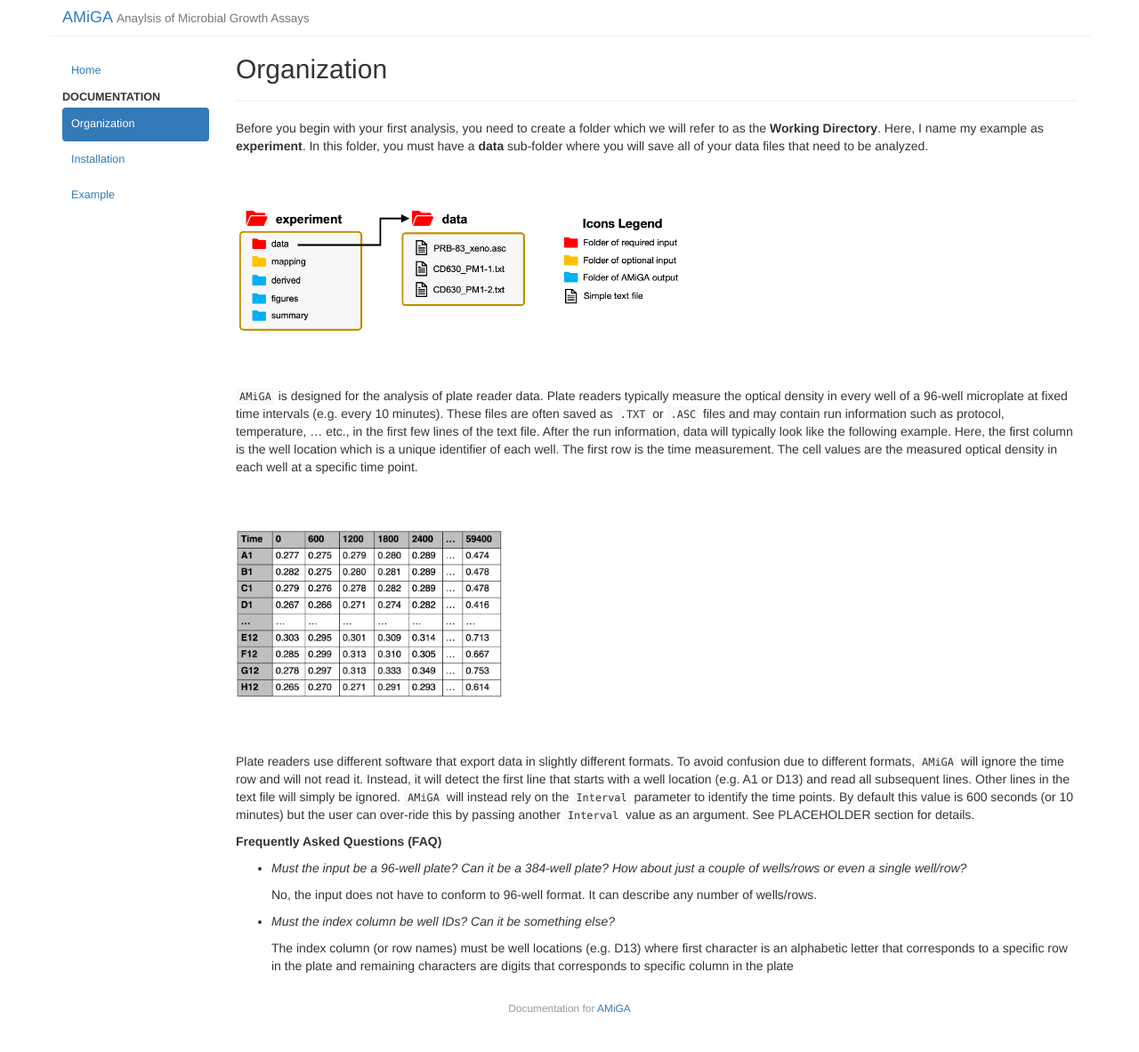
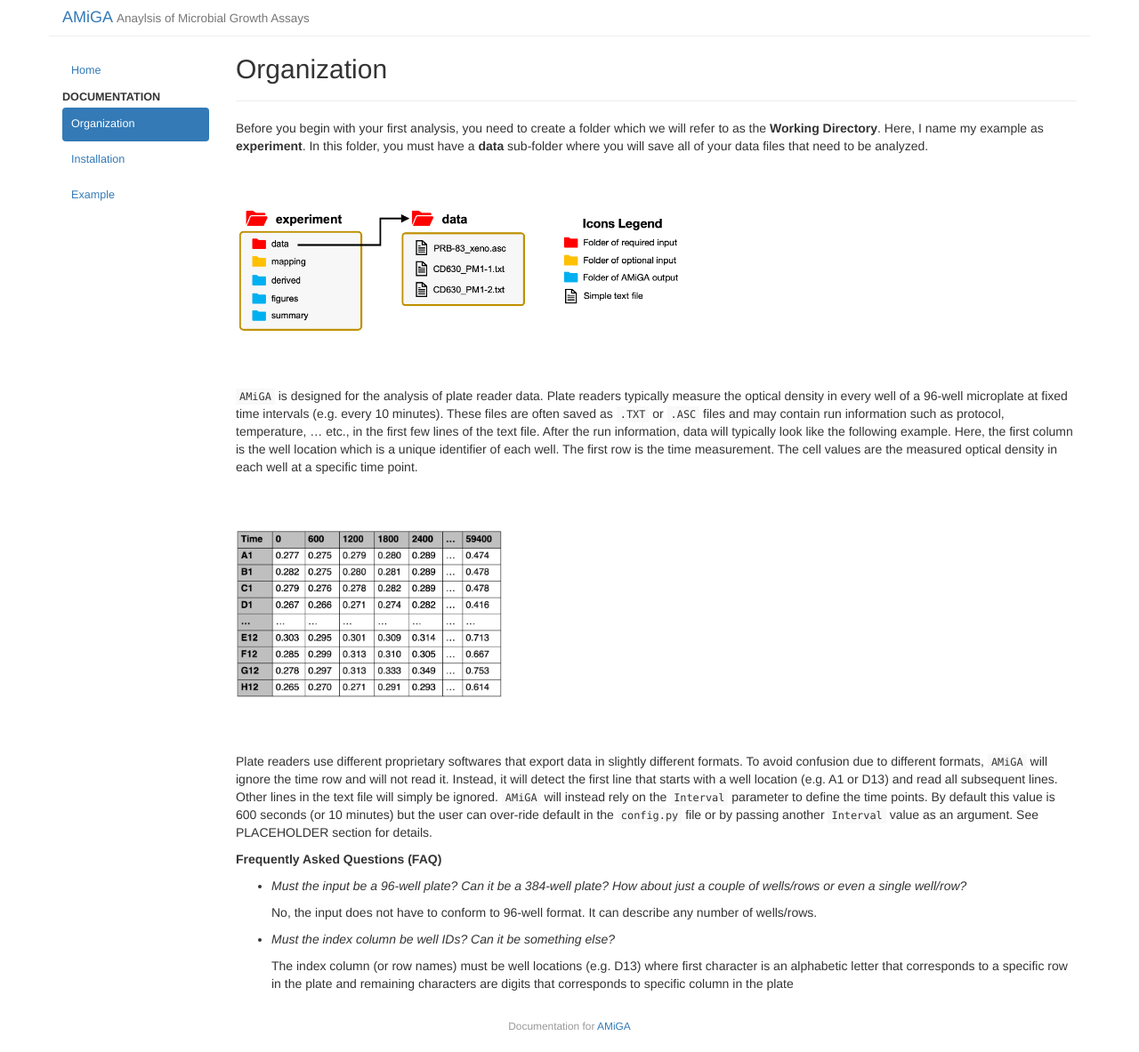
Before and after one commit to firasmidani/amiga, a Jekyll site: the page built from docs/_posts/2020-03-24-organization.md, in a window 1280 px wide. Shown: the whole page at 89% size. Built offline with Jekyll 4.4.1, drawn with Linux system fonts in a browser that asks for light colours.

Commit message:
more format details

```diff
--- a/docs/_posts/2020-03-24-organization.md
+++ b/docs/_posts/2020-03-24-organization.md
@@ -23,7 +23,7 @@ Before you begin with your first analysis, you need to create a folder which we
 
 <br /><br />
 
-Plate readers use different software that export data in slightly different formats. To avoid confusion due to different formats, `AMiGA` will ignore the time row and will not read it. Instead, it will detect the first line that starts with a well location (e.g. A1 or D13) and read all subsequent lines. Other lines in the text file will simply be ignored. `AMiGA` will instead rely on the `Interval` parameter to identify the time points. By default this value is 600 seconds (or 10 minutes) but the user can over-ride this by passing another `Interval` value as an argument. See PLACEHOLDER section for details.
+Plate readers use different proprietary softwares that export data in slightly different formats. To avoid confusion due to different formats, `AMiGA` will ignore the time row and will not read it. Instead, it will detect the first line that starts with a well location (e.g. A1 or D13) and read all subsequent lines. Other lines in the text file will simply be ignored. `AMiGA` will instead rely on the `Interval` parameter to define the time points. By default this value is 600 seconds (or 10 minutes) but the user can over-ride default in the `config.py` file or by passing another `Interval` value as an argument. See PLACEHOLDER section for details.
 
 __Frequently Asked Questions (FAQ)__
 
```
